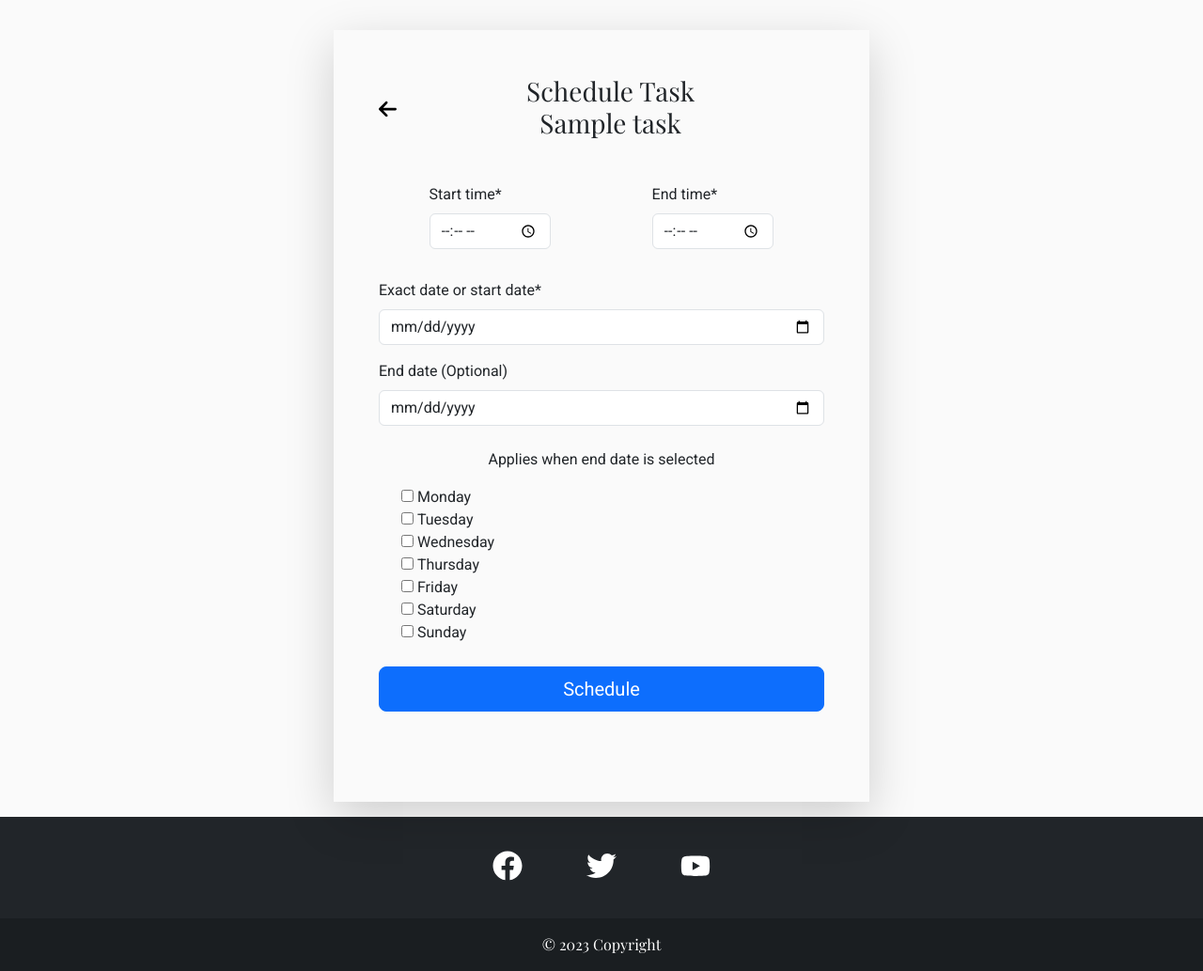
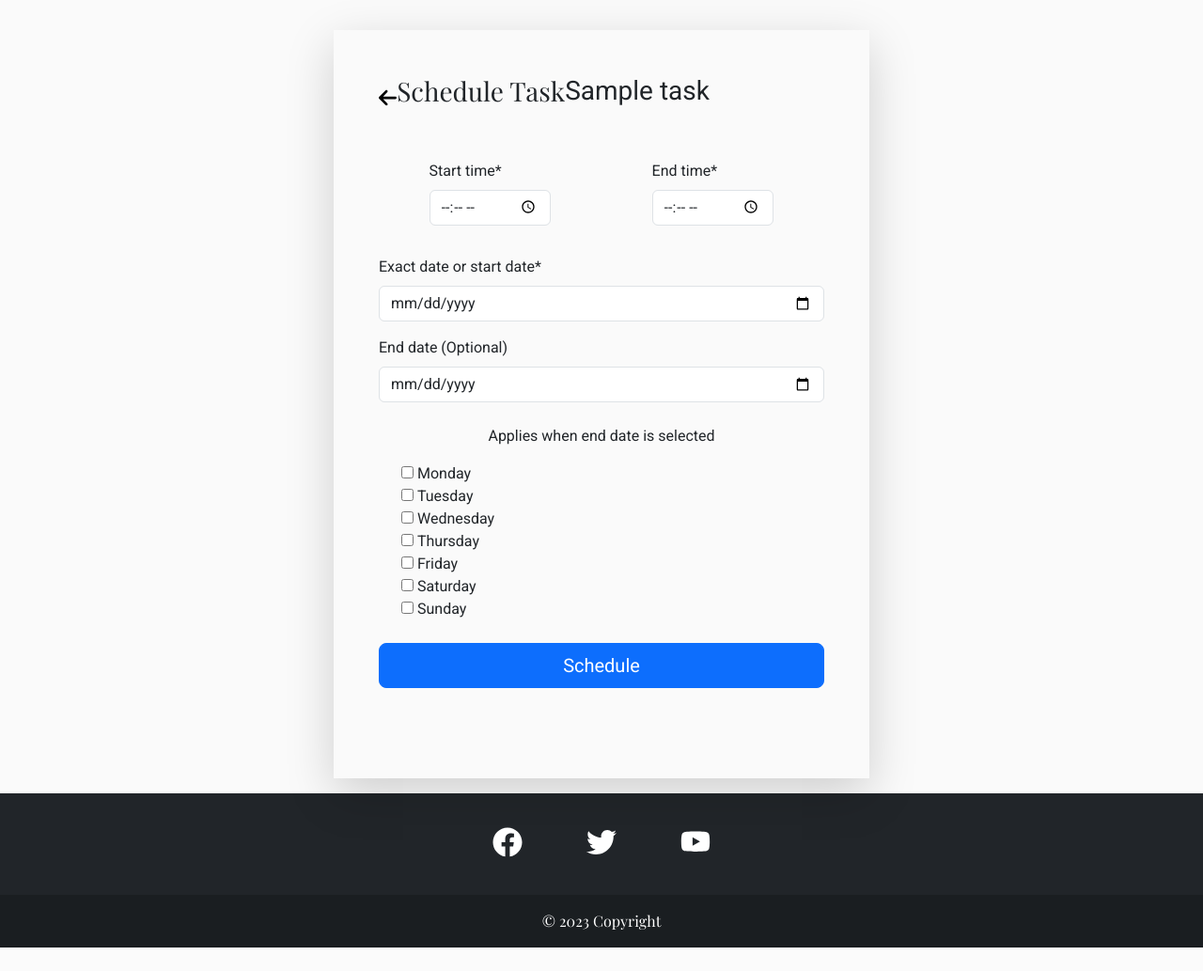
Before and after one commit to OleksiyLa/Project_4, a Django app: a page that uses templates/schedule.html in a window 1280 px wide. Shown: the part 64-1097 px from the top of the page at 94% size. After the commit the page ends 1072 px from the top, so only its background shows below. Run offline with Django 4.2, Linux system fonts and the light colour scheme; a user stored in the database is signed in; tables that the repository leaves empty hold one stand-in row (values such as "Sample post"); some libraries are stand-ins or nearby versions.

Commit message:
fix: modify schedule.html so that title does not go beyond the form

```diff
--- a/templates/schedule.html
+++ b/templates/schedule.html
@@ -12,9 +12,10 @@
         <a href="{% url 'tasks' %}" class="float-start mt-1">
           <img src="{% static 'svg/back_icon.svg' %}" alt="back-icon" class="control-icon">
         </a>
-        <h1 class="text-center h3 mb-0 mx-auto d-flex align-items-center">
-          <span class="mx-auto">Schedule Task <span class="d-block">{{ task_title }}</span></span>
+        <h1 class="text-center h3">
+          Schedule Task
         </h1>
+        <h2 class="text-center h3 title-wrapper">{{ task_title }}</h2>
       </div>
       {% for field in form %}
         {% if field.errors %}
```
